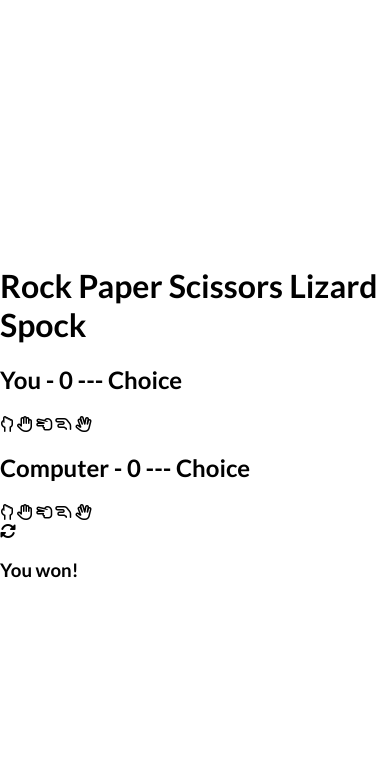
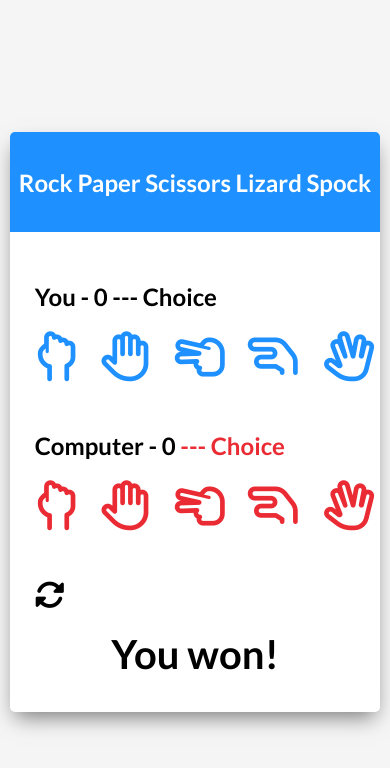
Before and after one commit to deepanm87/rock-paper-game, a plain HTML site: page index.html in a window 390 px wide. Drawn offline with Linux system fonts and the light colour scheme.

Commit message:
added css styles

```diff
--- a/script.js
+++ b/script.js
@@ -1,2 +1 @@
 import {choices} from '/data.js'
-console.log(choices)
--- a/styles.css
+++ b/styles.css
@@ -11,4 +11,120 @@ body {
     display: flex;
     justify-content: center;
     align-items: center;
+    background: whitesmoke;
 }
+
+.game-container {
+    width: 530px;
+    height: 600px;
+    background: white;
+    border-radius: 5px;
+    box-shadow: 0 10px 20px -5px rgba(0, 0, 0, 0.5);
+}
+
+.header {
+    background: dodgerblue;
+    height: 100px;
+    border-top-left-radius: 5px;
+    border-top-right-radius: 5px;
+    display: flex;
+    justify-content: center;
+    align-items: center;
+}
+
+h1 {
+    color: white;
+    font-size: 30px;
+}
+
+.player-container {
+    margin: 50px;
+}
+
+h2 {
+    margin-bottom: 20px;
+}
+
+.far {
+    font-size: 50px;
+    margin-right: 40px;
+}
+
+#player .far,
+#palyer .choice {
+    color: dodgerblue;
+    cursor: pointer;
+}
+
+#computer .far,
+#computer .choice {
+    color: rgb(235, 43, 52);
+}
+
+#player .far:last-of-type,
+#computer .far:last-of-type {
+    margin-right: 0;
+}
+
+.selected {
+    color: black !important;
+}
+
+.reset-icon {
+    font-size: 30px;
+    cursor: pointer;
+    margin-left: 50px;
+}
+
+.result-container {
+    display: flex;
+    justify-content: center;
+    align-items: center;
+}
+
+.result-text {
+    font-size: 40px;
+    margin: unset;
+    margin-top: 20px;
+}
+
+@media screen and (max-width: 600px) {
+    .game-container {
+        width: 95%;
+        height: 580px;
+    }
+    h1 {
+        font-size: 24px;
+    }
+    .player-container {
+        margin: 50px 0 25px 25px;
+    }
+    .far {
+        margin-right: 20px;
+    }
+    .reset-icon {
+        margin-top: 25px;
+        margin-left: 25px;
+    }
+}
+
+@media screen and (max-width: 376px) {
+    .game-container {
+        height: 550px;
+    }
+    h1 {
+        font-size: 22px;
+    }
+    .player-container {
+        margin: 43px 0 25px 20px;
+    }
+    .far {
+        font-size: 43px;
+    }
+    .reset-icon {
+        margin-top: 15px;
+    }
+    .result-container {
+        margin: 0 20px;
+    }
+}
```
